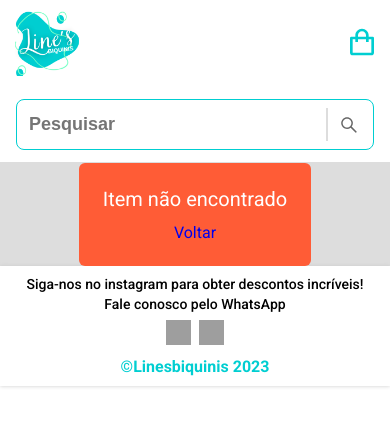
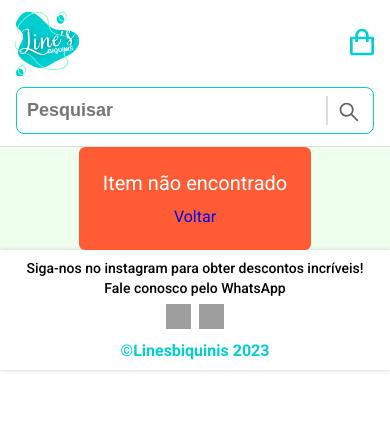
Before and after one commit to FranciscoNeto2909/iec_biquinis, a React (Vite) app: page /produto/1 in a window 390 px wide. Shown: the top 426 px of the page. Built offline with nearby package versions, Linux system fonts and the light colour scheme; grey boxes are pictures that could not be loaded.

Commit message:
app improved

```diff
--- a/src/components/carousel/carousel.css
+++ b/src/components/carousel/carousel.css
@@ -5,7 +5,7 @@
 }
 
 .carousel_img {
-    height: 450px;
+    height: 525px;
 }
 
 .swiper-button-prev {
--- a/src/components/header/header.css
+++ b/src/components/header/header.css
@@ -9,8 +9,8 @@
 
 .header_container {
     height: 70px;
-    width: 100%;
-    max-width: 1128px;
+    width: 90%;
+    max-width: 1350px;
     display: flex;
     align-items: center;
     justify-content: space-between;
@@ -73,6 +73,7 @@
 
     .header_container {
         height: 100%;
+        width: 100%;
         padding: 0 16px;
         flex-direction: column;
     }
@@ -106,6 +107,5 @@
     }
     .header_search{
         width:100%;
-        padding-top: 12px;
     }
 }
--- a/src/components/modal/Modal.jsx
+++ b/src/components/modal/Modal.jsx
@@ -1,7 +1,6 @@
 /* eslint-disable react/prop-types */
 import { useEffect, useMemo, useState } from "react"
-import { AiOutlinePlus, AiOutlineMinus, AiOutlineClose } from "react-icons/ai"
-import { IoIosArrowBack } from "react-icons/io";
+import { AiOutlinePlus, AiOutlineMinus } from "react-icons/ai"
 import Select from "../Select/Select"
 import Carousel from "../carousel/Carousel"
 import "./modal.css"
@@ -19,7 +18,6 @@ export default function Modal({ item, handleCloseModal, handleSetMsg }) {
     const [color, setColor] = useState(item.colors.filter(item => (item.inStock === true))[0] || item.colors[0])
     const [size, setSize] = useState(color.sizes.filter(item => (item.inStock === true))[0] || color.sizes[0])
     const [price, setPrice] = useState(item.onSale ? realPrice - percent : item.colors[0].sizes[0].price)
-    const [closing, setClosing] = useState(false)
     const [address, setAddress] = useState(addressAvailables[0])
     const [cupom, setCupom] = useState("")
 
@@ -68,11 +66,11 @@ export default function Modal({ item, handleCloseModal, handleSetMsg }) {
 
     function finalPrice() {
         if (address.price === 0) {
-            return `R$: ${item.onSale ? ((price - 1) * itemQuant) : (price * itemQuant) - 1},90`
+            return `R$: ${ (price * itemQuant) - 1},90`
         } else if (address.price === undefined) {
-            return `R$: ${item.onSale ? ((price - 1) * itemQuant) : (price * itemQuant) - 1},90 + Frete`
+            return `R$: ${(price * itemQuant) - 1},90 + Frete`
         } else {
-            return `R$: ${item.onSale ? ((price - 1) * itemQuant) : (price * itemQuant) - 1 + address.price},90`
+            return `R$: ${(price * itemQuant + address.price) - 1},90`
         }
     }
 
@@ -85,7 +83,6 @@ export default function Modal({ item, handleCloseModal, handleSetMsg }) {
         } else if (color.inStock === false || size.inStock === false) {
             handleSetMsg("Item esgotado!")
         } else {
-            setClosing(true)
             handleCloseModal()
             handleSetMsg("Adicionado a sacola")
             cart.push({
@@ -101,16 +98,10 @@ export default function Modal({ item, handleCloseModal, handleSetMsg }) {
         }
     }
 
-    function handleCloseBtn() {
-        handleCloseModal()
-        setClosing(true)
-    }
-
     useEffect(() => {
         const handleBackButton = (event) => {
             event.preventDefault();
             handleCloseModal();
-            setClosing(true)
         };
 
         window.history.pushState(null, null, window.location.href);
@@ -168,7 +159,7 @@ export default function Modal({ item, handleCloseModal, handleSetMsg }) {
                             <div className="modal_info_value_prod">
                                 <p className="modal_info_value_text">
                                     Produto:
-                                    <span className={`modal_info_value_price ${item.onSale && "discount_color"}`}> R$ {item.onSale ? price - 1 : (price * itemQuant) - 1},90</span>
+                                    <span className={`modal_info_value_price ${item.onSale && "discount_color"}`}> R$ {item.onSale ? (price * itemQuant) - 1   : (price * itemQuant) - 1},90</span>
                                 </p>
                                 <p className="modal_info_value_text">
                                     Frete:
--- a/src/components/modal/modal.css
+++ b/src/components/modal/modal.css
@@ -4,8 +4,8 @@
 }
 
 .modal {
-    height: 500px;
-    width: 80vw;
+    height: auto;
+    width: 90vw;
     max-width: 95%;
     position: relative;
     display: flex;
@@ -19,6 +19,10 @@
 .modal_routes{
     padding: 12px 0;
     font-size: 14px;
+}
+
+.modal_routes a {
+    color: #008285;
 }
 
 .modal_routes::after{
--- a/src/components/search/Search.jsx
+++ b/src/components/search/Search.jsx
@@ -34,7 +34,7 @@ export default function Serach({ handleSearch }) {
             <input className="search_text" autoComplete="none" type="text" value={search} placeholder="Pesquisar" onChange={e => handleChangeText(e)} />
             {!searching ?
                 <button className="search_button" onClick={handleSearchBtn}>
-                    <AiOutlineSearch className="search_icon" size={20} />
+                    <AiOutlineSearch className="search_icon" size={24} />
                 </button> :
                 <button className="search_button" onClick={handleClearBtn}>
                     <AiOutlineClose className="search_icon" size={20} />
--- a/src/components/search/search.css
+++ b/src/components/search/search.css
@@ -40,11 +40,10 @@
 
     .search_text {
         font-size: 18px;
-        padding: 6px;
     }
 
     .search_button {
-        height: 20px;
+        height: 22px;
         width: 40px;
         border: none;
         background-color: transparent;
--- a/src/pages/home/Home.jsx
+++ b/src/pages/home/Home.jsx
@@ -1,4 +1,4 @@
-    import { useState } from "react"
+    import { useEffect, useState } from "react"
     import Card from "../.././components/card/Card"
     import { bikinis } from "../.././data/bikinis"
     import banner from "../.././assets/banner.png"
@@ -35,8 +35,11 @@
             handleScrollTop();
           }
         }
+      }
 
-      }
+      useEffect(() => {
+        handleScrollTop()
+      },[])
 
       return (
         <div className="home">
--- a/src/pages/product/product.css
+++ b/src/pages/product/product.css
@@ -4,7 +4,7 @@
     display: flex;
     justify-content: center;
     padding-top: 24px;
-    background-color: #ddd;
+    background-color: #efe;
 }
 .product_notfound{
     padding: 24px;
```
